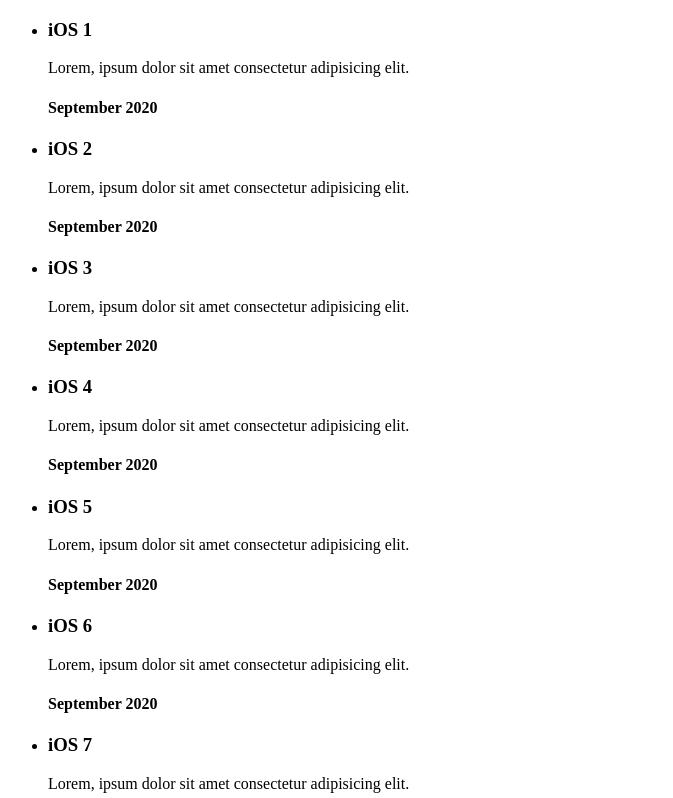
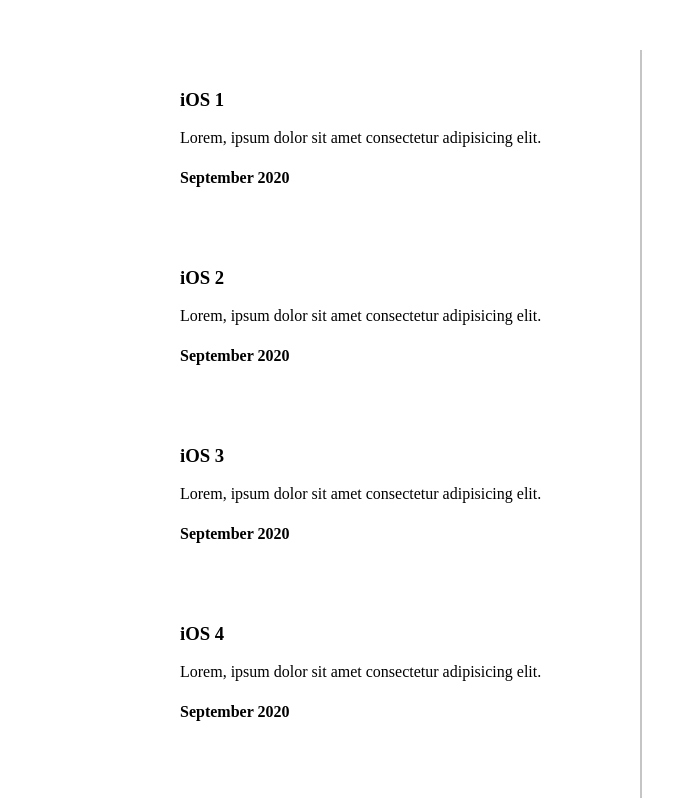
Before and after one commit to ChetanTakyar/Timelines, a plain HTML site: page main.html in a window 1280 px wide. Shown: the top 798 px of the page, without its empty margins (0-673 px from the left). Drawn offline with Linux system fonts and the light colour scheme; a script that the page names is missing.

Commit message:
list cleanup + added center line

```diff
--- a/styles.css
+++ b/styles.css
@@ -6,3 +6,33 @@
   --lightGrey: #757f95;
   --orange: #dd6e42;
 }
+
+#timeline {
+  position: relative;
+  margin: 50px auto;
+  padding: 40px auto;
+  width: 1000px;
+}
+
+#timeline:before {
+  content: '';
+  position: absolute;
+  left: 50%;
+  width: 2px;
+  height: 100%;
+  background-color: #c5c5c5;
+}
+
+#timeline ul {
+  margin: 0;
+  padding: 0;
+}
+
+#timeline ul li {
+  line-height: normal;
+  list-style: none;
+  position: relative;
+  width: 50%;
+  padding: 20px 40px;
+  box-sizing: border-box  ;
+}
```
